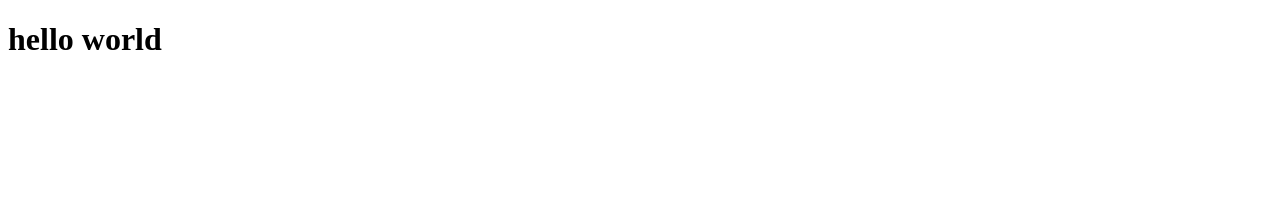
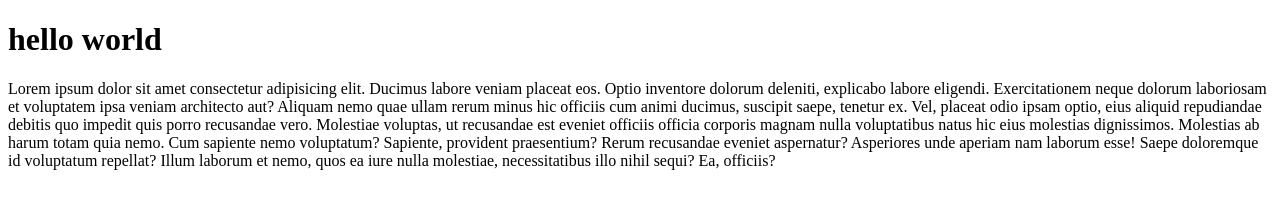
Before and after one commit to kevnchin97/pull-request-fun, a plain HTML site: page index.html in a window 1280 px wide. Drawn offline with Linux system fonts and the light colour scheme.

Commit message:
my feature branch

```diff
--- a/index.html
+++ b/index.html
@@ -10,6 +10,17 @@
 
 <body>
     <h1>hello world</h1>
+    <p>Lorem ipsum dolor sit amet consectetur adipisicing elit. Ducimus labore veniam placeat eos. Optio inventore
+        dolorum deleniti, explicabo labore eligendi. Exercitationem neque dolorum laboriosam et voluptatem ipsa veniam
+        architecto aut?
+        Aliquam nemo quae ullam rerum minus hic officiis cum animi ducimus, suscipit saepe, tenetur ex. Vel, placeat
+        odio ipsam optio, eius aliquid repudiandae debitis quo impedit quis porro recusandae vero.
+        Molestiae voluptas, ut recusandae est eveniet officiis officia corporis magnam nulla voluptatibus natus hic eius
+        molestias dignissimos. Molestias ab harum totam quia nemo. Cum sapiente nemo voluptatum? Sapiente, provident
+        praesentium?
+        Rerum recusandae eveniet aspernatur? Asperiores unde aperiam nam laborum esse! Saepe doloremque id voluptatum
+        repellat? Illum laborum et nemo, quos ea iure nulla molestiae, necessitatibus illo nihil sequi? Ea, officiis?
+    </p>
 </body>
 
 </html>
```
